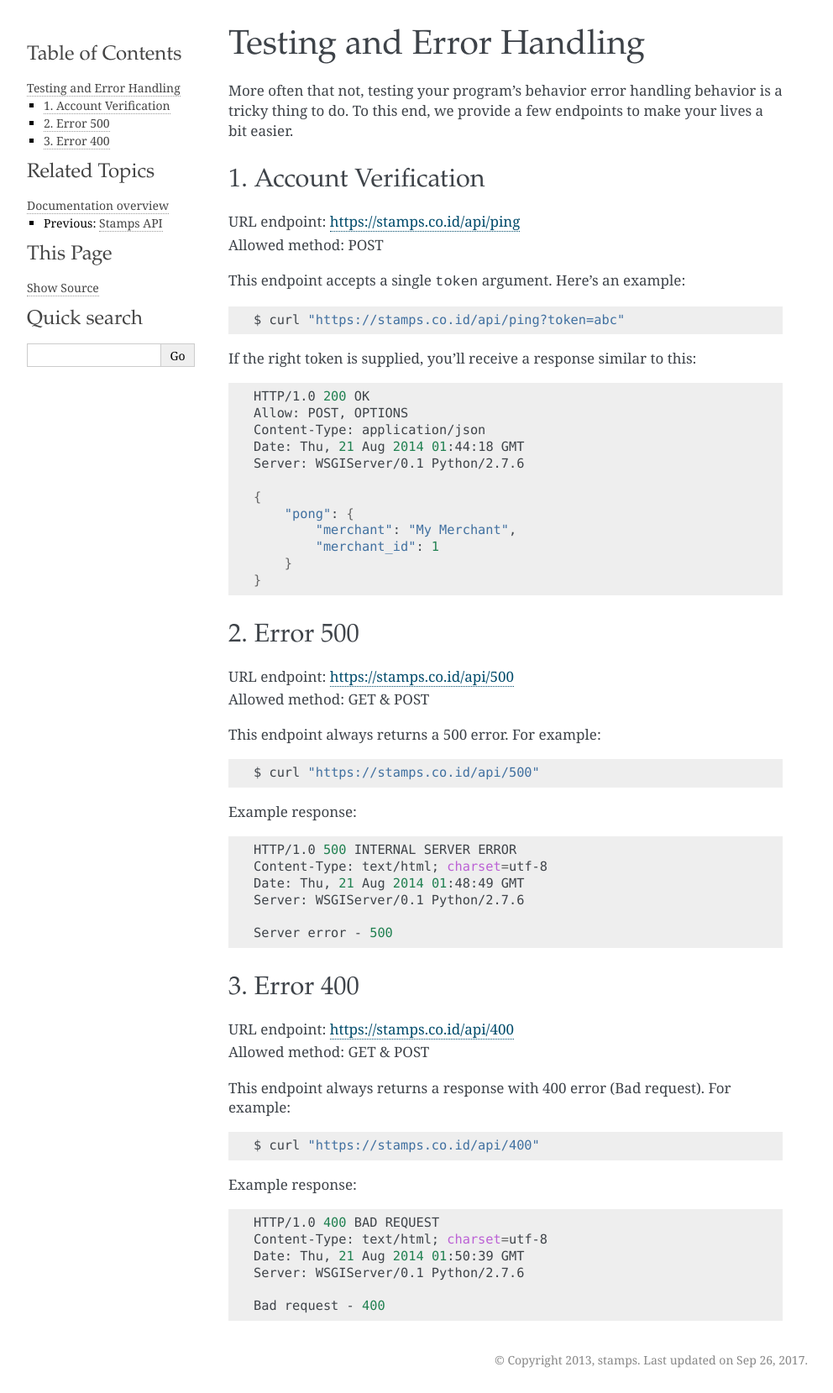
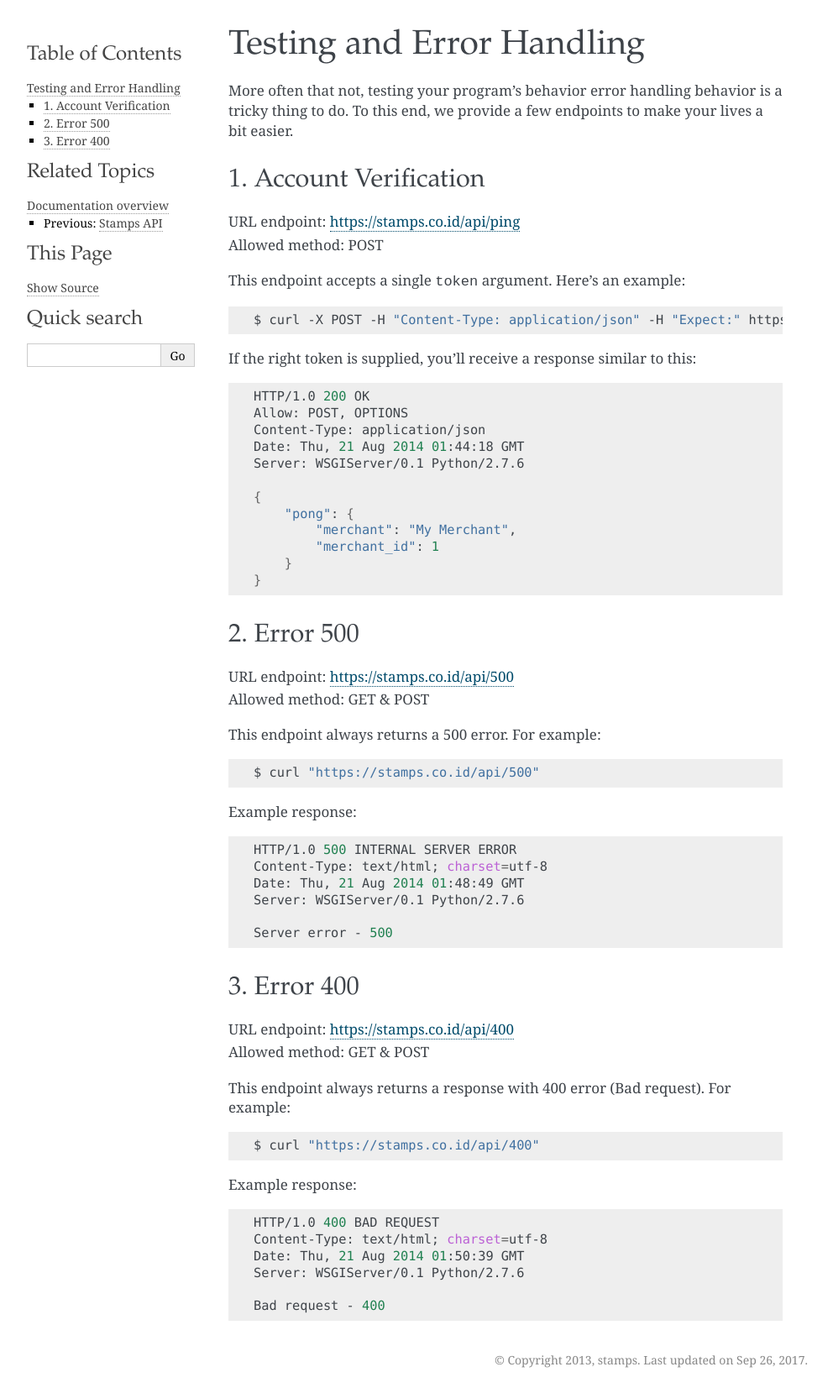
Before and after one commit to ui/stamps-api-docs, a Sphinx documentation site: the page built from source/testing.rst, in a window 1280 px wide. Shown: the whole page at 84% size, without its empty margins (148-1140 px from the left). Built offline with Sphinx 7.4.7, drawn with Linux system fonts in a browser that asks for light colours.

Commit message:
Update testing.rst

```diff
--- a/source/testing.rst
+++ b/source/testing.rst
@@ -15,7 +15,7 @@ This endpoint accepts a single ``token`` argument. Here's an example:
 
 .. code-block :: bash
 
-    $ curl "https://stamps.co.id/api/ping?token=abc"
+    $ curl -X POST -H "Content-Type: application/json" -H "Expect:" https://stamps.co.id/api/ping -i -d '{"token": "abc"}'
 
 If the right token is supplied, you'll receive a response similar to this:
 
```
